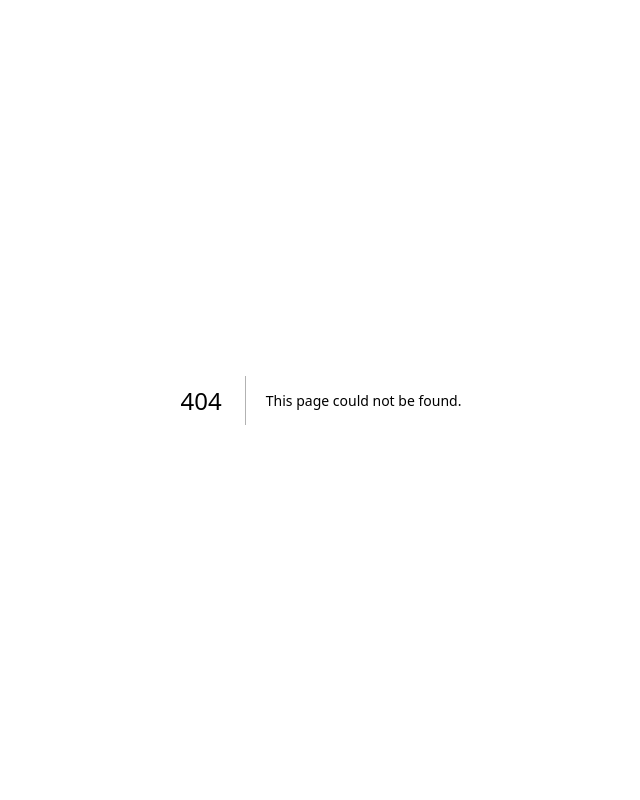
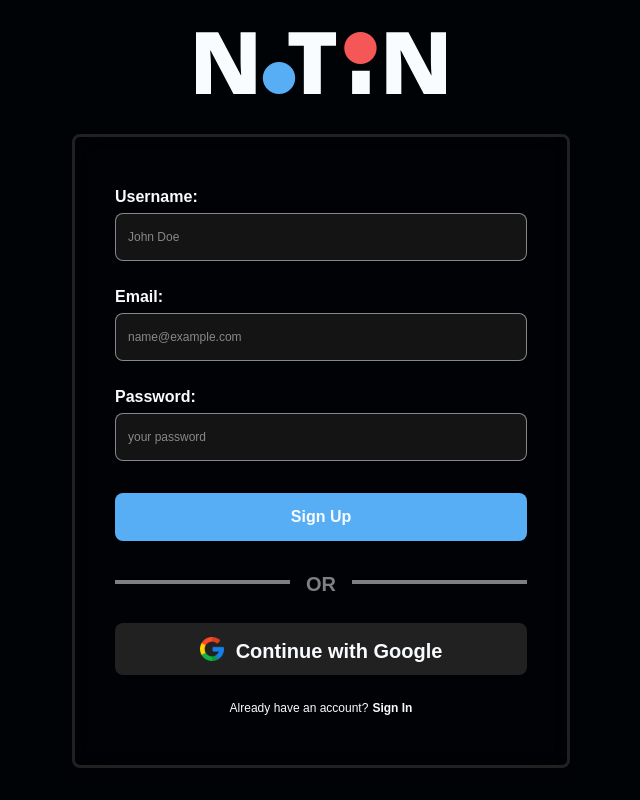
Before and after one commit to tristnaja/notin, a Next.js app: page /auth/sign-up in a window 1280 px wide. Before the commit this address had no page. Shown: the whole page, without its empty margins (319-959 px from the left). Built offline with nearby package versions, Linux system fonts and the light colour scheme; a web font is replaced by a local one.

Commit message:
feat: Sign-In & Sign-Up Page UI

```diff
--- /dev/null
+++ b/src/app/auth/sign-in/page.tsx
@@ -0,0 +1,90 @@
+import LottiePlayer from "@/app/components/LottiePlayer";
+import Image from "next/image";
+import Link from "next/link";
+
+export default function SignInPage() {
+  return (
+    <div className="w-full h-screen relative overflow-hidden">
+      <div className="absolute bottom-0 right-0 left-0 scale-150 translate-y-15 opacity-70">
+        <LottiePlayer
+          mt={0}
+          src="https://lottie.host/65a8ee85-c68f-4413-9f2a-b40412d15707/NeuLcBdP71.lottie"
+        />
+      </div>
+      <main className="absolute top-0 left-0 right-0 bottom-0 z-10 flex flex-col justify-center items-center gap-10">
+        <Image src="/logo-full.svg" alt="Notin Logo" width={250} height={250} />
+        <form
+          action="post"
+          className="w-max h-auto flex flex-col gap-6 py-12 px-10 bg-transparent-black backdrop-blur-lg rounded-lg border-3 border-light-grey shadow-lg"
+        >
+          <article className="flex flex-col gap-1">
+            <label htmlFor="email" className="font-bold text-[16px]">
+              Email:
+            </label>
+            <input
+              type="email"
+              id="email"
+              name="email"
+              placeholder="name@example.com"
+              required
+              className="w-[412px] h-[48px] bg-grey rounded-lg border border-white-opacity-50 focus:border-blue focus:outline-none focus:ring-2 focus:ring-blue px-3 font-normal text-[12px]"
+            />
+          </article>
+          <article className="flex flex-col gap-1">
+            <label htmlFor="password" className="font-bold text-[16px]">
+              Password:
+            </label>
+            <input
+              type="password"
+              id="password"
+              name="password"
+              placeholder="your password"
+              required
+              className="w-[412px] h-[48px] bg-grey rounded-lg border border-white-opacity-50 focus:border-blue focus:outline-none focus:ring-2 focus:ring-blue px-3 font-normal text-[12px]"
+            />
+            <Link
+              href="/auth/forgot-password"
+              className="text-white-opacity-50 text-[12px] font-light self-end mt-1"
+            >
+              Forgot password?
+            </Link>
+          </article>
+          <button
+            type="submit"
+            className="bg-blue text-white rounded-lg w-[412px] h-[48px] font-bold text-[16px] cursor-pointer"
+          >
+            Sign In
+          </button>
+
+          <article className="flex flex-col gap-6 items-center">
+            <div className="w-full h-auto flex items-center justify-between">
+              <div className="h-1 bg-white-opacity-50 flex-1" />
+              <p className="font-extrabold text-[20px] text-white-opacity-50 mx-4 mt-1 cursor-not-allowed">
+                OR
+              </p>
+              <div className="h-1 bg-white-opacity-50 flex-1" />
+            </div>
+            <Link
+              href="/auth/sign-in"
+              className="text-white flex bg-light-grey w-[412px] h-[52px] items-center justify-center gap-3 rounded-lg font-bold text-[20px]"
+            >
+              <Image
+                src="/auth/google-icon.svg"
+                alt="Google Icon"
+                width={24}
+                height={24}
+              />
+              <p className="mt-1">Continue with Google</p>
+            </Link>
+            <p className="text-white text-[12px] font-light flex gap-1 justify-center items-center cursor-not-allowed">
+              Don't have an account?
+              <Link href="/auth/sign-up" className="font-bold">
+                Sign Up
+              </Link>
+            </p>
+          </article>
+        </form>
+      </main>
+    </div>
+  );
+}
--- /dev/null
+++ b/src/app/auth/sign-up/page.tsx
@@ -0,0 +1,97 @@
+import LottiePlayer from "@/app/components/LottiePlayer";
+import Image from "next/image";
+import Link from "next/link";
+
+export default function SignInPage() {
+  return (
+    <div className="w-full h-screen relative overflow-hidden">
+      <div className="absolute bottom-0 right-0 left-0 scale-150 translate-y-15 opacity-70">
+        <LottiePlayer
+          mt={0}
+          src="https://lottie.host/65a8ee85-c68f-4413-9f2a-b40412d15707/NeuLcBdP71.lottie"
+        />
+      </div>
+      <main className="absolute top-0 left-0 right-0 bottom-0 z-10 flex flex-col justify-center items-center gap-10">
+        <Image src="/logo-full.svg" alt="Notin Logo" width={250} height={250} />
+        <form
+          action="post"
+          className="w-max h-auto flex flex-col gap-6 py-12 px-10 bg-transparent-black backdrop-blur-lg rounded-lg border-3 border-light-grey shadow-lg"
+        >
+          <article className="flex flex-col gap-1">
+            <label htmlFor="username" className="font-bold text-[16px]">
+              Username:
+            </label>
+            <input
+              type="text"
+              id="username"
+              name="username"
+              placeholder="John Doe"
+              required
+              className="w-[412px] h-[48px] bg-grey rounded-lg border border-white-opacity-50 focus:border-blue focus:outline-none focus:ring-2 focus:ring-blue px-3 font-normal text-[12px]"
+            />
+          </article>
+          <article className="flex flex-col gap-1">
+            <label htmlFor="email" className="font-bold text-[16px]">
+              Email:
+            </label>
+            <input
+              type="email"
+              id="email"
+              name="email"
+              placeholder="name@example.com"
+              required
+              className="w-[412px] h-[48px] bg-grey rounded-lg border border-white-opacity-50 focus:border-blue focus:outline-none focus:ring-2 focus:ring-blue px-3 font-normal text-[12px]"
+            />
+          </article>
+          <article className="flex flex-col gap-1">
+            <label htmlFor="password" className="font-bold text-[16px]">
+              Password:
+            </label>
+            <input
+              type="password"
+              id="password"
+              name="password"
+              placeholder="your password"
+              required
+              className="w-[412px] h-[48px] bg-grey rounded-lg border border-white-opacity-50 focus:border-blue focus:outline-none focus:ring-2 focus:ring-blue px-3 font-normal text-[12px]"
+            />
+          </article>
+          <button
+            type="submit"
+            className="bg-blue text-white rounded-lg w-[412px] h-[48px] font-bold text-[16px] cursor-pointer mt-2"
+          >
+            Sign Up
+          </button>
+
+          <article className="flex flex-col gap-6 items-center">
+            <div className="w-full h-auto flex items-center justify-between">
+              <div className="h-1 bg-white-opacity-50 flex-1" />
+              <p className="font-extrabold text-[20px] text-white-opacity-50 mx-4 mt-1 cursor-not-allowed">
+                OR
+              </p>
+              <div className="h-1 bg-white-opacity-50 flex-1" />
+            </div>
+            <Link
+              href="/auth/sign-in"
+              className="text-white flex bg-light-grey w-[412px] h-[52px] items-center justify-center gap-3 rounded-lg font-bold text-[20px]"
+            >
+              <Image
+                src="/auth/google-icon.svg"
+                alt="Google Icon"
+                width={24}
+                height={24}
+              />
+              <p className="mt-1">Continue with Google</p>
+            </Link>
+            <p className="text-white text-[12px] font-light flex gap-1 justify-center items-center cursor-not-allowed">
+              Already have an account?
+              <Link href="/auth/sign-in" className="font-bold">
+                Sign In
+              </Link>
+            </p>
+          </article>
+        </form>
+      </main>
+    </div>
+  );
+}
--- a/src/app/components/Footer.tsx
+++ b/src/app/components/Footer.tsx
@@ -44,7 +44,7 @@ function Footer() {
             </h1>
             <ul className="flex flex-row justify-center lg:justify-start items-center lg:items-start flex-wrap lg:flex-nowrap lg:flex-col font-light text-[12px] lg:text-[20px] gap-6">
               <li className="scale-100 hover:scale-105 hover:text-white-opacity-50 transition-all duration-200">
-                <Link href="/dashboard">Dashboard</Link>
+                <Link href="/home">Dashboard</Link>
               </li>
               <li className="scale-100 hover:scale-105 hover:text-white-opacity-50 transition-all duration-200">
                 <Link href="/documentation">Documentation</Link>
@@ -67,7 +67,7 @@ function Footer() {
           2025 @ NOTIN. All rights reserved.
         </p>
         <div className="flex gap-2 w-100 h-auto justify-center items-center">
-          <Link href="https://github.com/tristanaja" target="_blank">
+          <Link href="https://github.com/tristanaja/notin" target="_blank">
             <Image
               src="/landing/github-icon.svg"
               alt="Icon GitHub"
--- a/src/app/components/hero.tsx
+++ b/src/app/components/hero.tsx
@@ -54,7 +54,7 @@ function Hero() {
         </div>
       </div>
       <div className="hidden md:flex gap-10 mt-12">
-        <Link href="/dashboard">
+        <Link href="/home">
           <div className="bg-red-alert hover:bg-red-indicator scale-100 hover:scale-105 transition-all duration-100 md:w-[200px] md:h-[60px] lg:w-[220px] lg:h-[70px] flex justify-center items-center rounded-full cursor-pointer">
             <p
               className="mt-1 font-bold"
--- a/src/app/components/navbar.tsx
+++ b/src/app/components/navbar.tsx
@@ -48,7 +48,7 @@ function Navbar() {
         </ul>
       </div>
       <div className="hidden lg:flex w-full justify-end items-center">
-        <Link href="/sign-in">
+        <Link href="/auth/sign-in">
           <div className="bg-red-alert hover:bg-red-indicator scale-100 hover:scale-105 w-max rounded-md cursor-pointer transition-all duration-100">
             <p className="px-6 py-2 m-0 font-bold">Sign In</p>
           </div>
@@ -102,7 +102,7 @@ function Navbar() {
             </li>
           ))}
         </ul>
-        <Link href="/sign-in">
+        <Link href="/auth/sign-in">
           <div className="bg-red-alert rounded-md cursor-pointer self-center w-full hover:bg-red-indicator transition-colors duration-100">
             <p className="px-6 py-3 m-0 font-bold text-center">SIGN IN</p>
           </div>
--- a/src/app/globals.css
+++ b/src/app/globals.css
@@ -2,6 +2,7 @@
 
 :root {
   --black: #000306;
+  --transparent-black: rgba(0, 3, 6, 0.1);
   --white: #f9fcff;
   --white-opacity-60: rgba(249, 252, 255, 0.6);
   --white-opacity-50: rgba(249, 252, 255, 0.5);
@@ -9,6 +10,7 @@
   --grey-opacity-40: rgba(249, 251, 255, 0.4);
   --white-opacity-20: rgba(249, 252, 255, 0.2);
   --grey: #141414;
+  --light-grey: #212121;
   --blue: #57aef5;
   --blue-opacity-40: rgba(87, 174, 245, 0.4);
   --red: #f55757;
@@ -23,10 +25,12 @@
   --font-mono: var(--font-geist-mono);
   --font-khula: var(--font-khula);
   --color-black: var(--black);
+  --color-transparent-black: var(--transparent-black);
   --color-white: var(--white);
   --color-white-opacity-50: var(--white-opacity-50);
   --color-grey-opacity-40: var(--grey-opacity-40);
   --color-grey: var(--grey);
+  --color-light-grey: var(--light-grey);
   --color-blue: var(--blue);
   --color-blue-opacity-40: var(--blue-opacity-40);
   --color-red: var(--red);
```
Also changed, not shown: public/auth/google-icon.svg (added), 1 other file (tests, documents, lock files or other folders).
